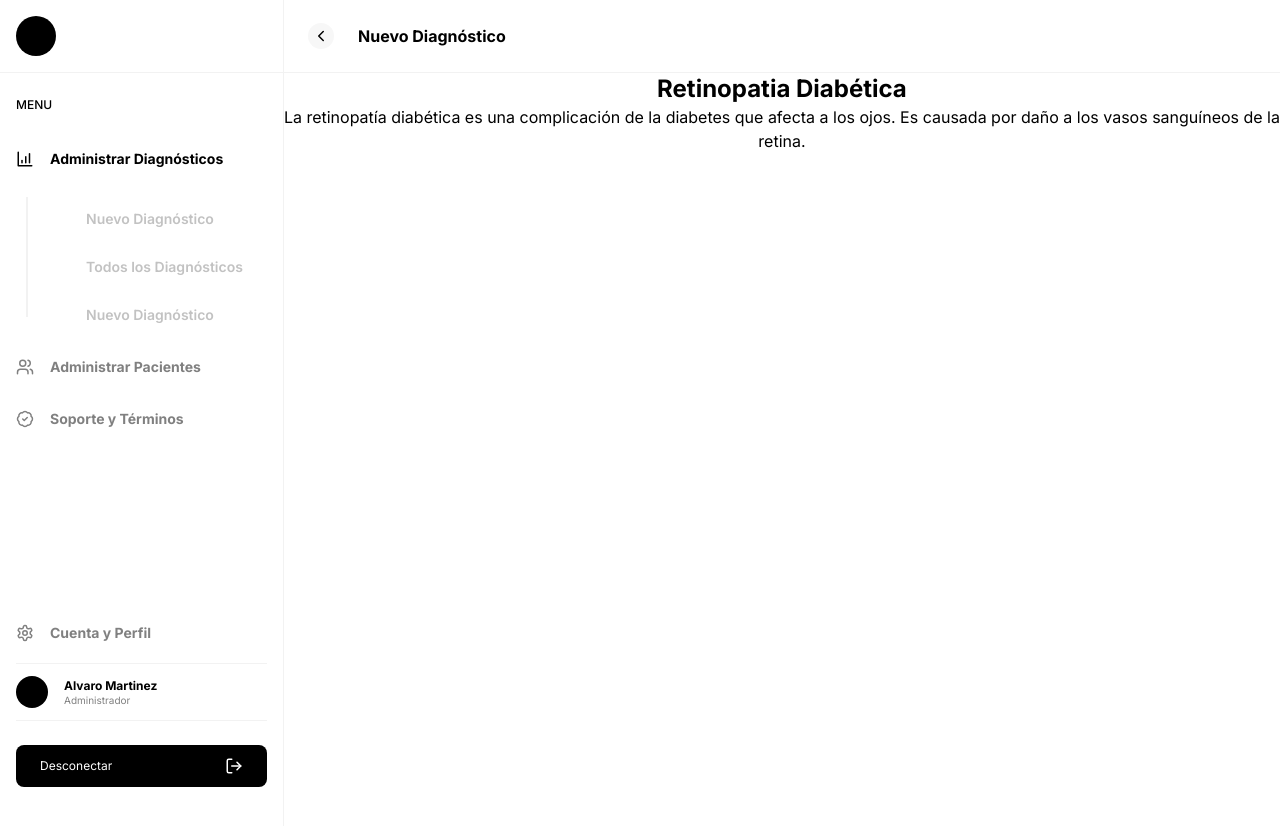
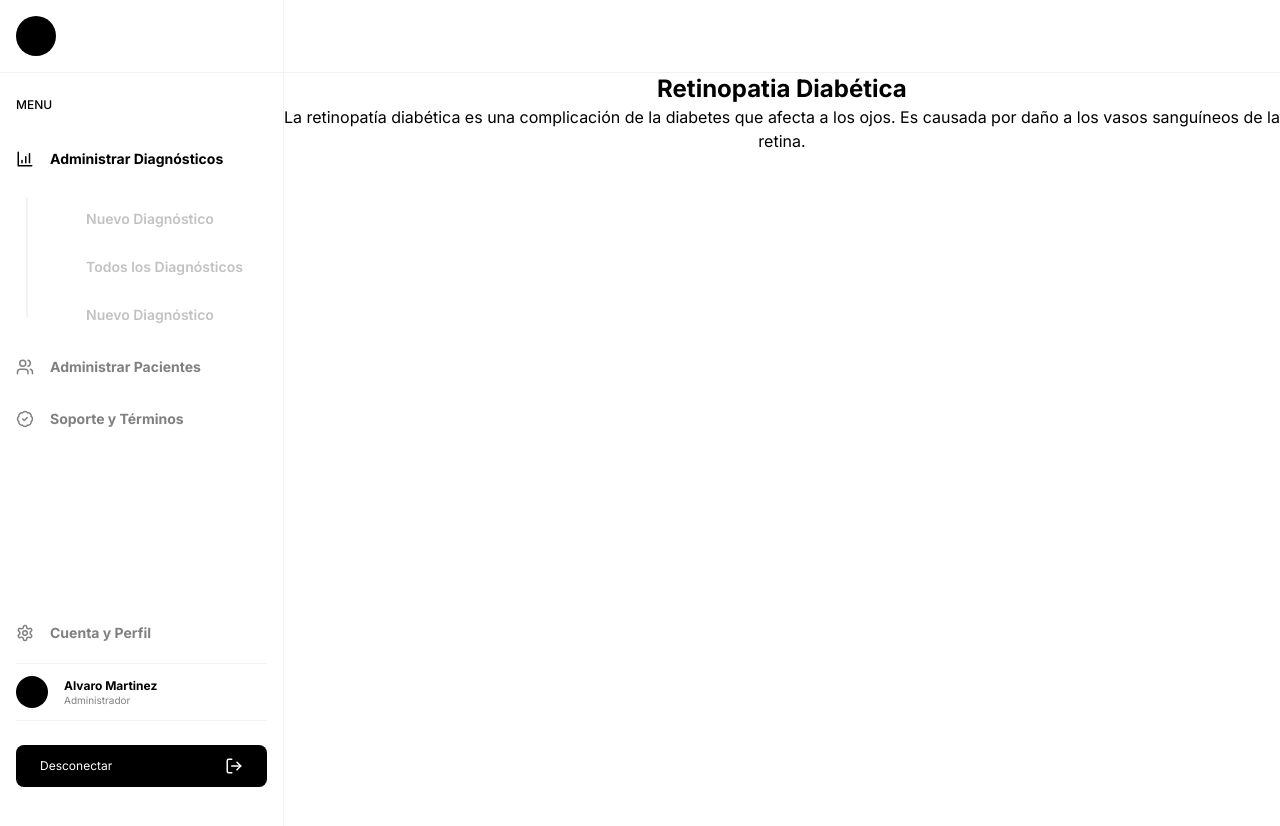
Before and after one commit to omgismartinez/eye, a Next.js app: page / in a window 1280 px wide. Shown: the top 826 px of the page. Built offline with nearby package versions, Linux system fonts and the light colour scheme.

Commit message:
🌌 refactor (navbar): return action

```diff
--- a/components/navbar.tsx
+++ b/components/navbar.tsx
@@ -1,6 +1,11 @@
+'use client'
+
 import { ChevronLeft } from 'lucide-react'
+import Link from 'next/link'
+import { usePathname } from 'next/navigation'
 
 export default function Navbar() {
+    const pathname = usePathname()
     return (
         <nav className='fixed inset-x-0 z-50 border-b bg-_white/50 backdrop-blur-sm border-_gray-border'>
             <div className='flex max-w-7xl mx-auto px-4'>
@@ -9,12 +14,14 @@ export default function Navbar() {
                         <div className='bg-_main w-10 h-10 rounded-full' />
                     </div>
                 </div>
-                <div className='flex items-center px-6 py-4 w-full'>
-                    <div className='bg-_gray-F7F7F7 rounded-full p-1'>
-                        <ChevronLeft size={18} />
+                {pathname !== '/' && (
+                    <div className='flex items-center px-6 py-4 w-full'>
+                        <Link href='/' className='bg-_gray-F7F7F7 rounded-full p-1'>
+                            <ChevronLeft size={18} />
+                        </Link>
+                        <h2 className='text-_main font-bold text-base ml-6 whitespace-nowrap'>Nuevo Diagnóstico</h2>
                     </div>
-                    <h2 className='text-_main font-bold text-base ml-6 whitespace-nowrap'>Nuevo Diagnóstico</h2>
-                </div>
+                )}
             </div>
         </nav>
     )
```
